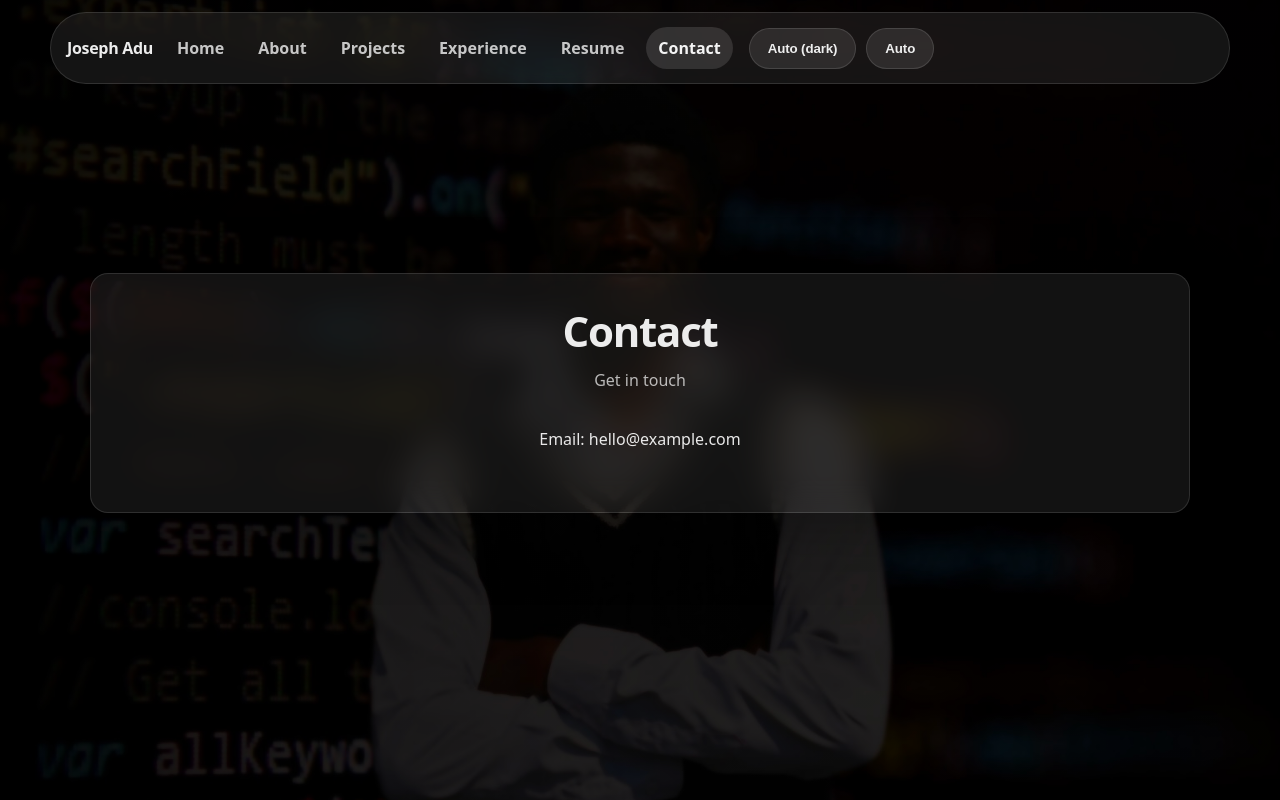
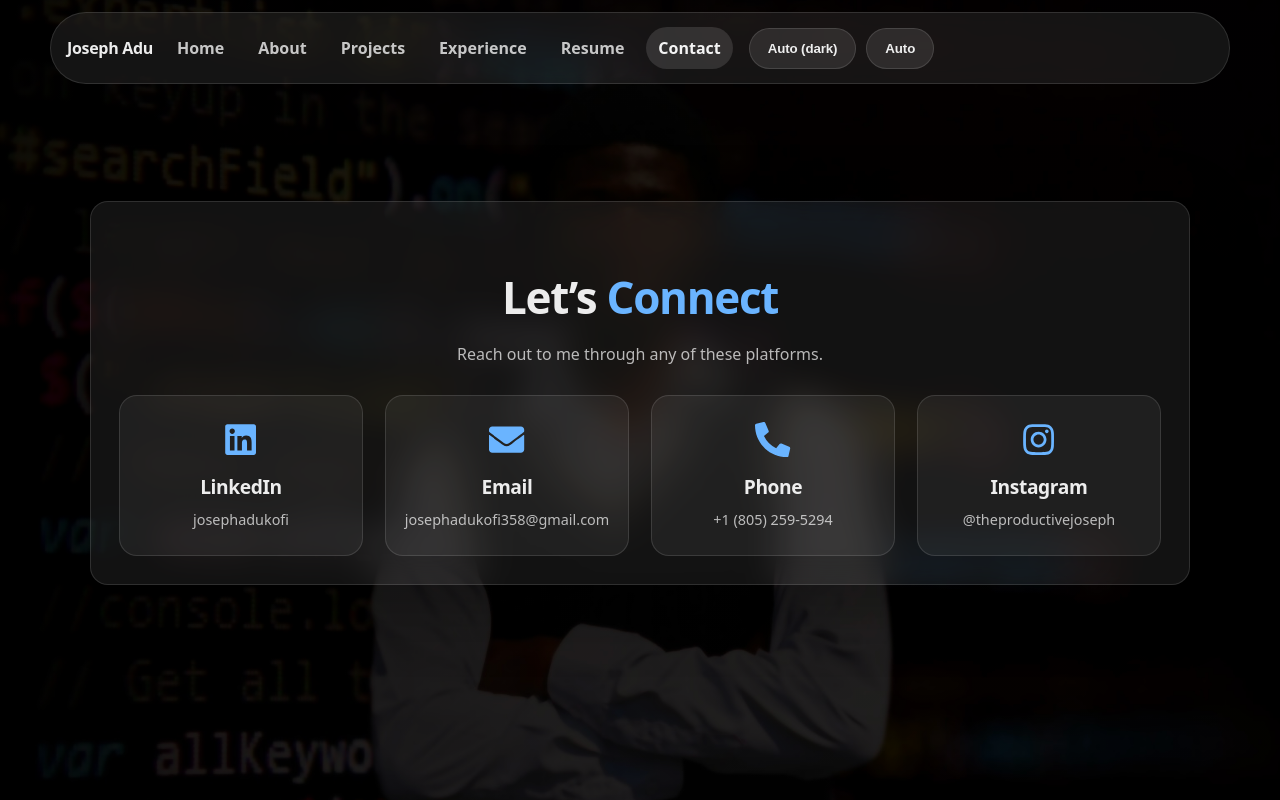
Before and after one commit to jadu12git/joseph-portfolio, a React (Vite) app: page /contact in a window 1280 px wide. Built offline with nearby package versions, Linux system fonts and the light colour scheme.

Commit message:
Restore original Home/About/Contact pages from history

```diff
--- a/src/pages/About.jsx
+++ b/src/pages/About.jsx
@@ -3,13 +3,41 @@ import Container from "../components/Container";
 
 export default function About() {
   return (
-    <Container title="About" subtitle="A bit about me">
-      <div style={{ padding: "18px 0", maxWidth: 780, margin: "0 auto" }}>
-        <p style={{ color: "rgba(255,255,255,0.9)" }}>
-          I build web experiences and experiment with multimodal AI systems. I enjoy
-          designing pragmatic solutions and polishing small interactions.
+    <main className="page">
+      <section className="glass about-section">
+        <h1 className="about-title">
+          About <span>Me</span>
+        </h1>
+
+        <p className="about-text">
+          My name is <strong>Joseph Adu</strong>. I’m a Computer Science student
+          entrepreneur, barber, and creator who is passionate about building
+          technology, launching businesses, and inspiring young people through
+          innovation and content.
         </p>
-      </div>
-    </Container>
+
+        <p className="about-text">
+          I believe in staying hungry, learning fast, and building consistently,
+          whether it’s a software project, a clothing brand, or a new business
+          venture. My dream is to become a world-class entrepreneur creating
+          solutions that help Africa and the world rise.
+        </p>
+
+        <p className="about-text">
+          Every day, I’m combining my love for tech, creativity and business to
+          build a future I am proud of.
+        </p>
+
+        <h2 className="skills-title">My Skills</h2>
+
+        <div className="skills-container">
+          {skills.map((skill) => (
+            <span key={skill} className="skill-chip">
+              {skill}
+            </span>
+          ))}
+        </div>
+      </section>
+    </main>
   );
 }
--- a/src/pages/Contact.jsx
+++ b/src/pages/Contact.jsx
@@ -1,14 +1,60 @@
 import React from "react";
-import Container from "../components/Container";
+import { FaLinkedin, FaEnvelope, FaPhoneAlt, FaInstagram } from "react-icons/fa";
 
 export default function Contact() {
   return (
-    <Container title="Contact" subtitle="Get in touch">
-      <div style={{ padding: "18px 0", maxWidth: 780, margin: "0 auto" }}>
-        <p style={{ color: "rgba(255,255,255,0.9)" }}>
-          Email: hello@example.com
+    <main className="page">
+      <section className="glass contact-section">
+        <h1 className="contact-title">
+          Let’s <span>Connect</span>
+        </h1>
+
+        <p className="contact-subtitle">
+          Reach out to me through any of these platforms.
         </p>
-      </div>
-    </Container>
+
+        <div className="contact-grid">
+          <a
+            href="https://www.linkedin.com/in/josephadukofi/"
+            target="_blank"
+            rel="noreferrer"
+            className="contact-card"
+          >
+            <FaLinkedin className="contact-icon" />
+            <h3>LinkedIn</h3>
+            <p>josephadukofi</p>
+          </a>
+
+          <a
+            href="mailto:josephadukofi358@gmail.com"
+            className="contact-card"
+          >
+            <FaEnvelope className="contact-icon" />
+            <h3>Email</h3>
+            <p>josephadukofi358@gmail.com</p>
+          </a>
+
+          <a
+            href="tel:+18052592954"
+            className="contact-card"
+          >
+            <FaPhoneAlt className="contact-icon" />
+            <h3>Phone</h3>
+            <p>+1 (805) 259-5294</p>
+          </a>
+
+          <a
+            href="https://www.instagram.com/theproductivejoseph?igsh=MTIzeXVmdXM1cHIyYw%3D%3D&utm_source=qr"
+            target="_blank"
+            rel="noreferrer"
+            className="contact-card"
+          >
+            <FaInstagram className="contact-icon" />
+            <h3>Instagram</h3>
+            <p>@theproductivejoseph</p>
+          </a>
+        </div>
+      </section>
+    </main>
   );
 }
--- a/src/pages/Home.jsx
+++ b/src/pages/Home.jsx
@@ -1,15 +1,28 @@
 import React from "react";
-import Container from "../components/Container";
+import { Link } from "react-router-dom";
 
 export default function Home() {
   return (
-    <Container title="Hello" subtitle="Welcome to my portfolio">
-      <div style={{ padding: "24px 0" }}>
-        <p style={{ maxWidth: 780, margin: "0 auto", color: "rgba(255,255,255,0.9)" }}>
-          I'm a builder focused on thoughtful UX and practical systems. Browse my projects
-          and experience to see what I've shipped.
+    <main className="page">
+      <section className="glass hero">
+        <h1>
+          Hello, I&apos;m <span>Joseph Adu</span>.
+        </h1>
+
+        <p>
+          A Computer Science student and entrepreneur passionate about building
+technology,                                                                               creating businesses, and inspiring the next generation of thinkers.
         </p>
-      </div>
-    </Container>
+
+        <div className="hero-actions">
+          <Link to="/projects" className="btn">
+            Explore My Projects
+          </Link>
+          <Link to="/experience" className="btn ghost">
+            My Experience
+          </Link>
+        </div>
+      </section>
+    </main>
   );
 }
```
